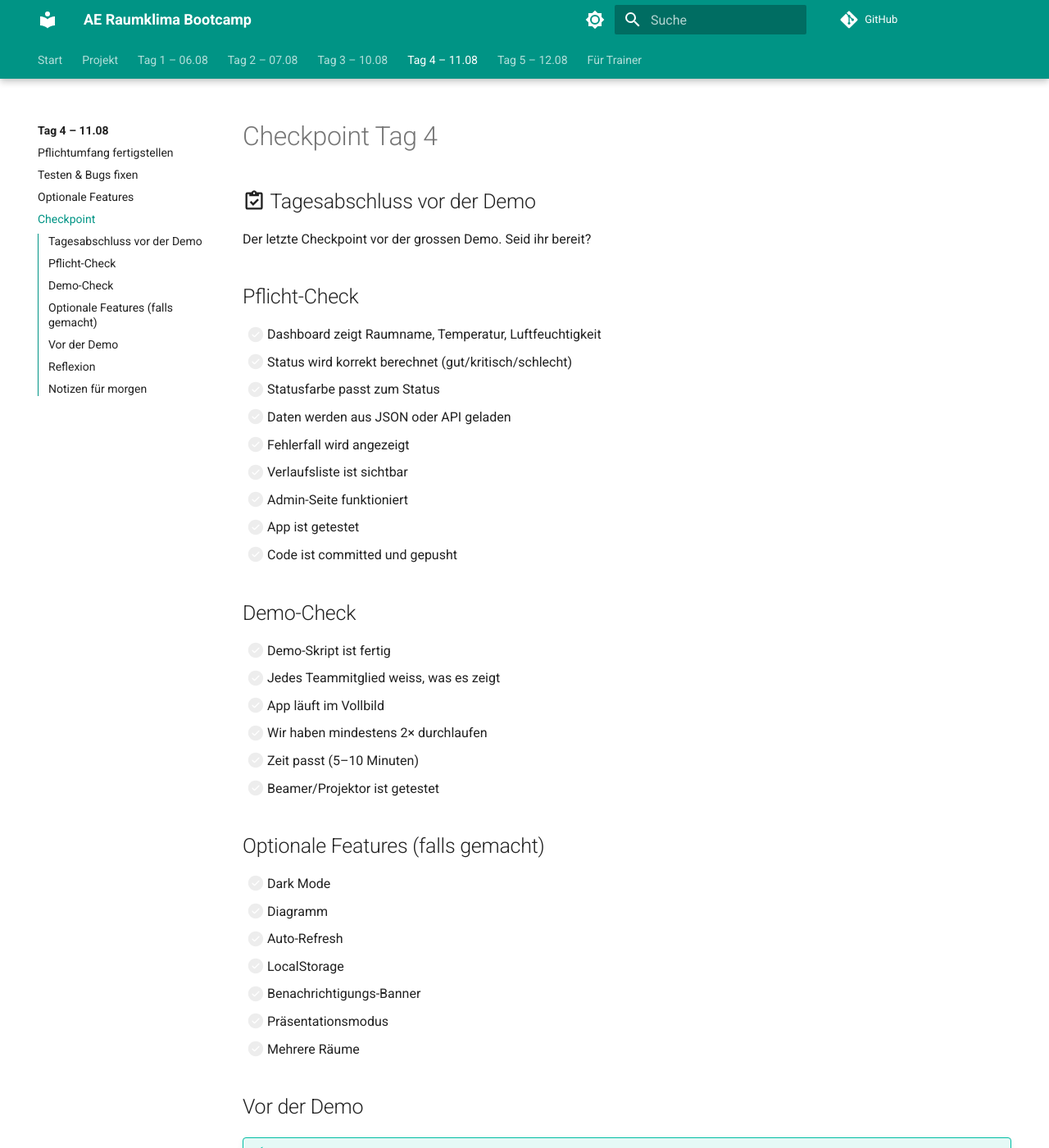
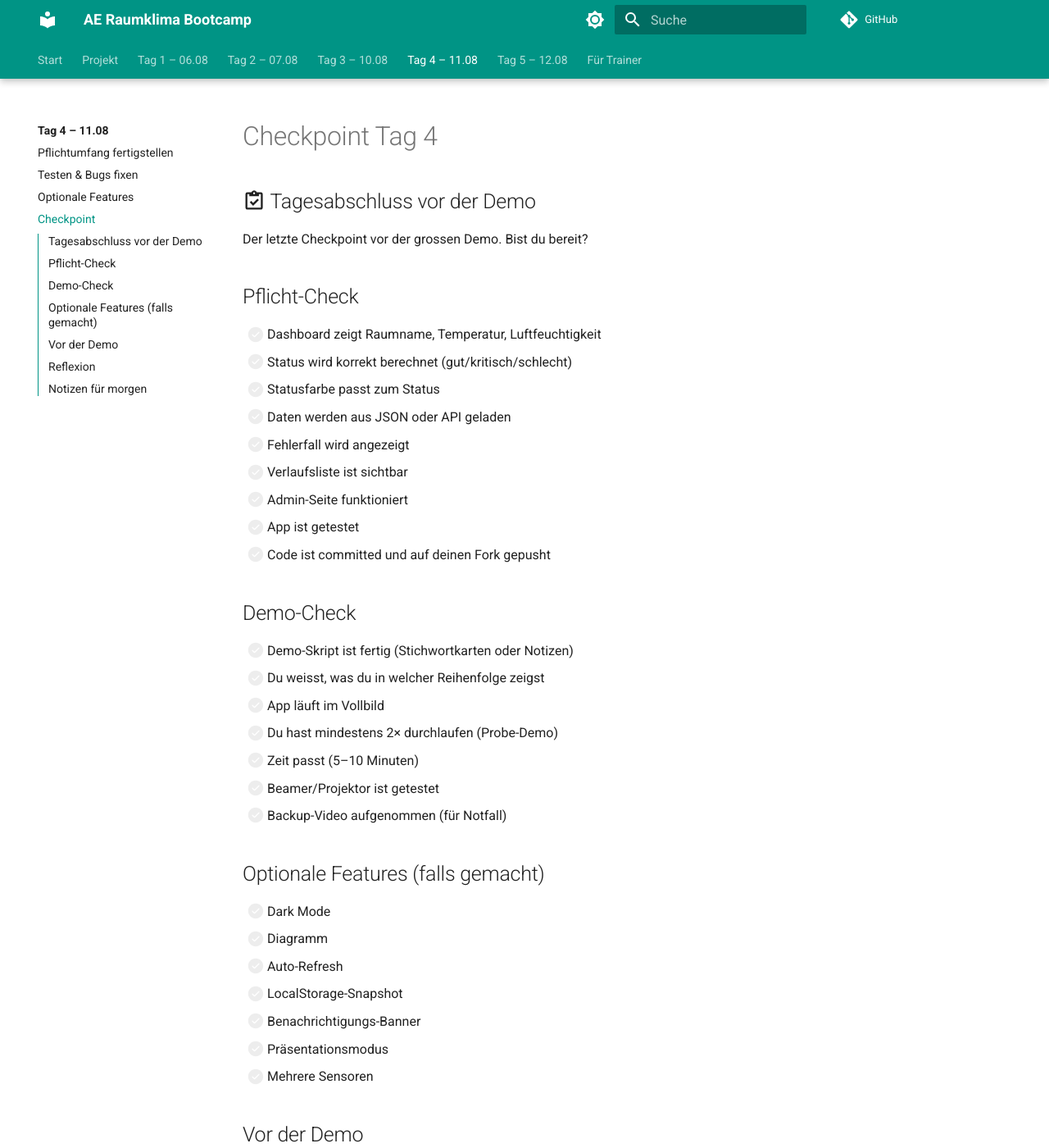
Before and after one commit to HeiligerG/ae-raumklima-bootcamp, an MkDocs documentation site: the page built from docs/tag-4/checkpoint.md, in a window 1280 px wide and 1400 px high. Shown: the whole window at 82% size. Built offline with MkDocs 1.6.1 and Material for MkDocs 9.7.7, drawn with Linux system fonts in a browser that asks for light colours; comment, search, counter and statistics services are not loaded.

Commit message:
fix(tag-4): checkpoint auf Einzelperson-Demo umstellen
- 'Seid ihr bereit?' -> 'Bist du bereit?'
- 'Jedes Teammitglied weiss' -> 'Du weisst, was du
  in welcher Reihenfolge zeigst'
- 'Wir haben mindestens 2× durchlaufen' -> 'Du hast
  mindestens 2× durchlaufen (Probe-Demo)'
- 'Ihr habt es fast geschafft' -> 'Du hast es fast
  geschafft'
- 'Ihr koennt stolz sein' -> 'Du kannst stolz auf
  dich sein'

Backup-Plan-Checkliste reduziert (pg_dump war fuer
PE-Lernende nicht relevant).

```diff
--- a/docs/tag-4/checkpoint.md
+++ b/docs/tag-4/checkpoint.md
@@ -2,7 +2,7 @@
 
 ## :material-clipboard-check-outline: Tagesabschluss vor der Demo
 
-Der letzte Checkpoint vor der grossen Demo. Seid ihr bereit?
+Der letzte Checkpoint vor der grossen Demo. Bist du bereit?
 
 ## Pflicht-Check
 
@@ -14,26 +14,27 @@ Der letzte Checkpoint vor der grossen Demo. Seid ihr bereit?
 - [ ] Verlaufsliste ist sichtbar
 - [ ] Admin-Seite funktioniert
 - [ ] App ist getestet
-- [ ] Code ist committed und gepusht
+- [ ] Code ist committed und auf deinen Fork gepusht
 
 ## Demo-Check
 
-- [ ] Demo-Skript ist fertig
-- [ ] Jedes Teammitglied weiss, was es zeigt
+- [ ] Demo-Skript ist fertig (Stichwortkarten oder Notizen)
+- [ ] Du weisst, was du in welcher Reihenfolge zeigst
 - [ ] App läuft im Vollbild
-- [ ] Wir haben mindestens 2× durchlaufen
+- [ ] Du hast mindestens 2× durchlaufen (Probe-Demo)
 - [ ] Zeit passt (5–10 Minuten)
 - [ ] Beamer/Projektor ist getestet
+- [ ] Backup-Video aufgenommen (für Notfall)
 
 ## Optionale Features (falls gemacht)
 
 - [ ] Dark Mode
 - [ ] Diagramm
 - [ ] Auto-Refresh
-- [ ] LocalStorage
+- [ ] LocalStorage-Snapshot
 - [ ] Benachrichtigungs-Banner
 - [ ] Präsentationsmodus
-- [ ] Mehrere Räume
+- [ ] Mehrere Sensoren
 
 ## Vor der Demo
 
```
